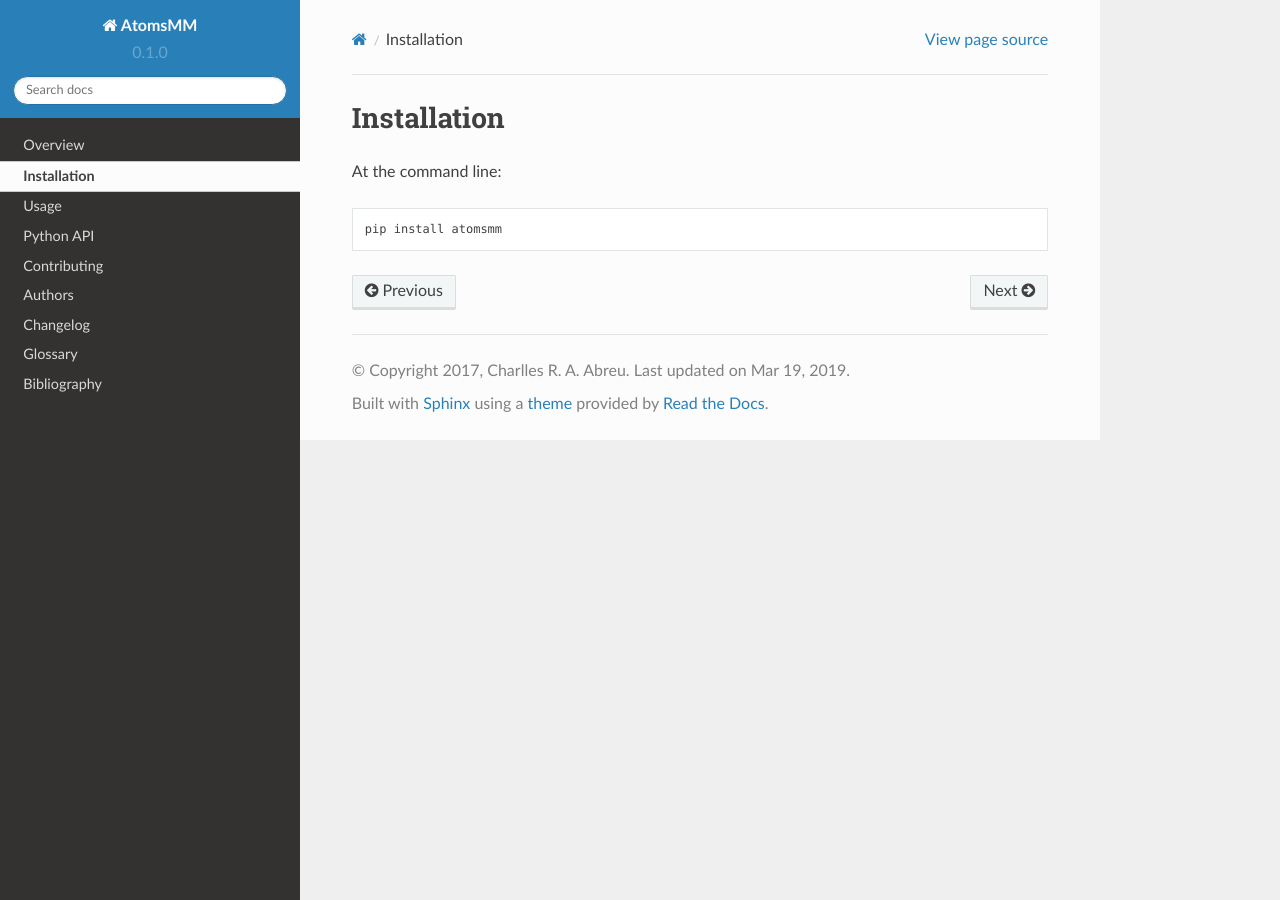
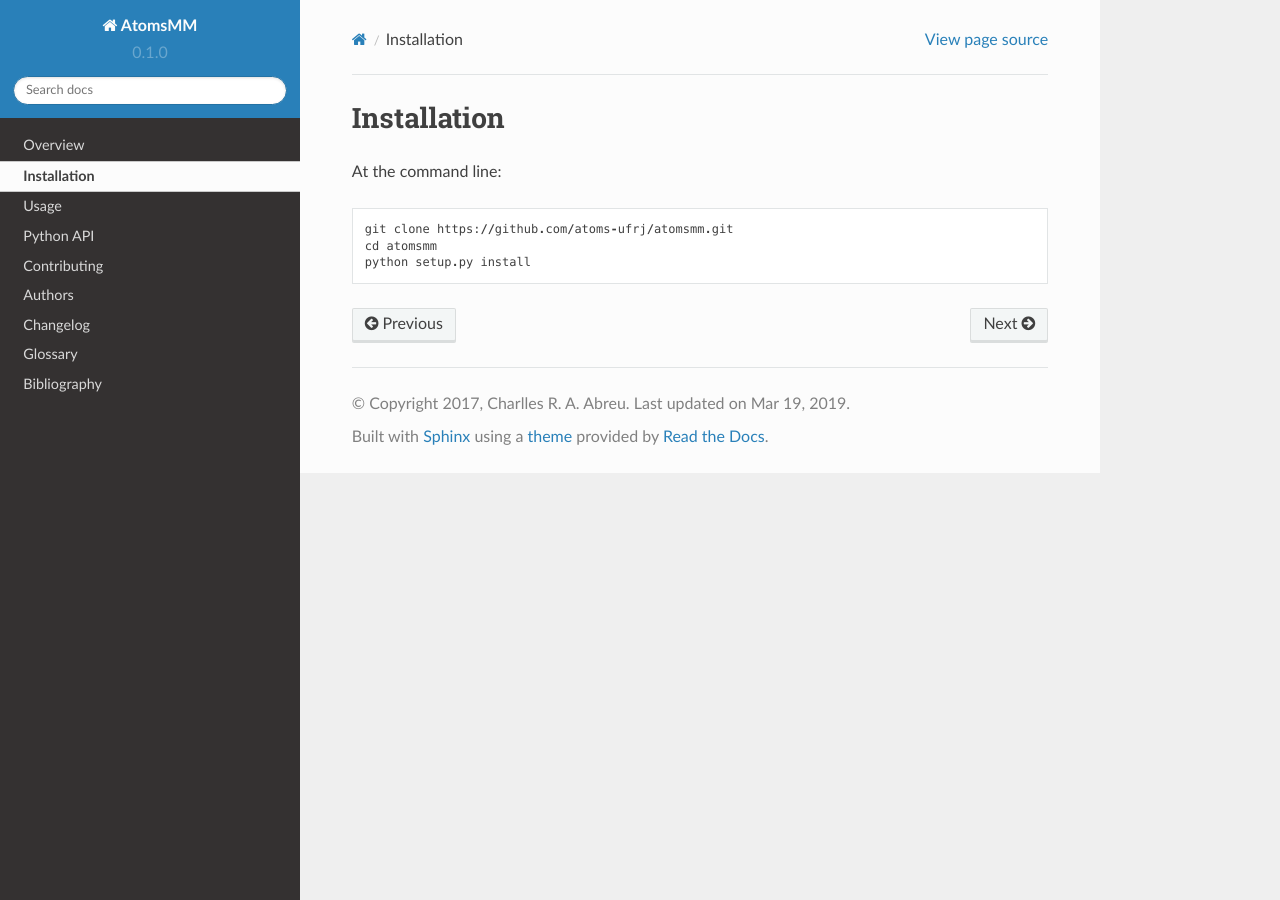
Before and after one commit to atoms-ufrj/atomsmm, a Sphinx documentation site: the page built from docs/installation.rst, in a window 1280 px wide. Built offline with Sphinx 7.4.7 and the Read the Docs theme 2.0.0, drawn with Linux system fonts in a browser that asks for light colours.

```diff
--- a/docs/installation.rst
+++ b/docs/installation.rst
@@ -4,4 +4,6 @@
 
 At the command line::
 
-    pip install atomsmm
+    git clone https://github.com/atoms-ufrj/atomsmm.git
+    cd atomsmm
+    python setup.py install
--- a/docs/readme.rst
+++ b/docs/readme.rst
@@ -11,7 +11,9 @@
 
 ::
 
-    pip install atomsmm
+    git clone https://github.com/atoms-ufrj/atomsmm.git
+    cd atomsmm
+    python setup.py install
 
 Documentation
 =============
```
Also changed, not shown: 1 other file.
